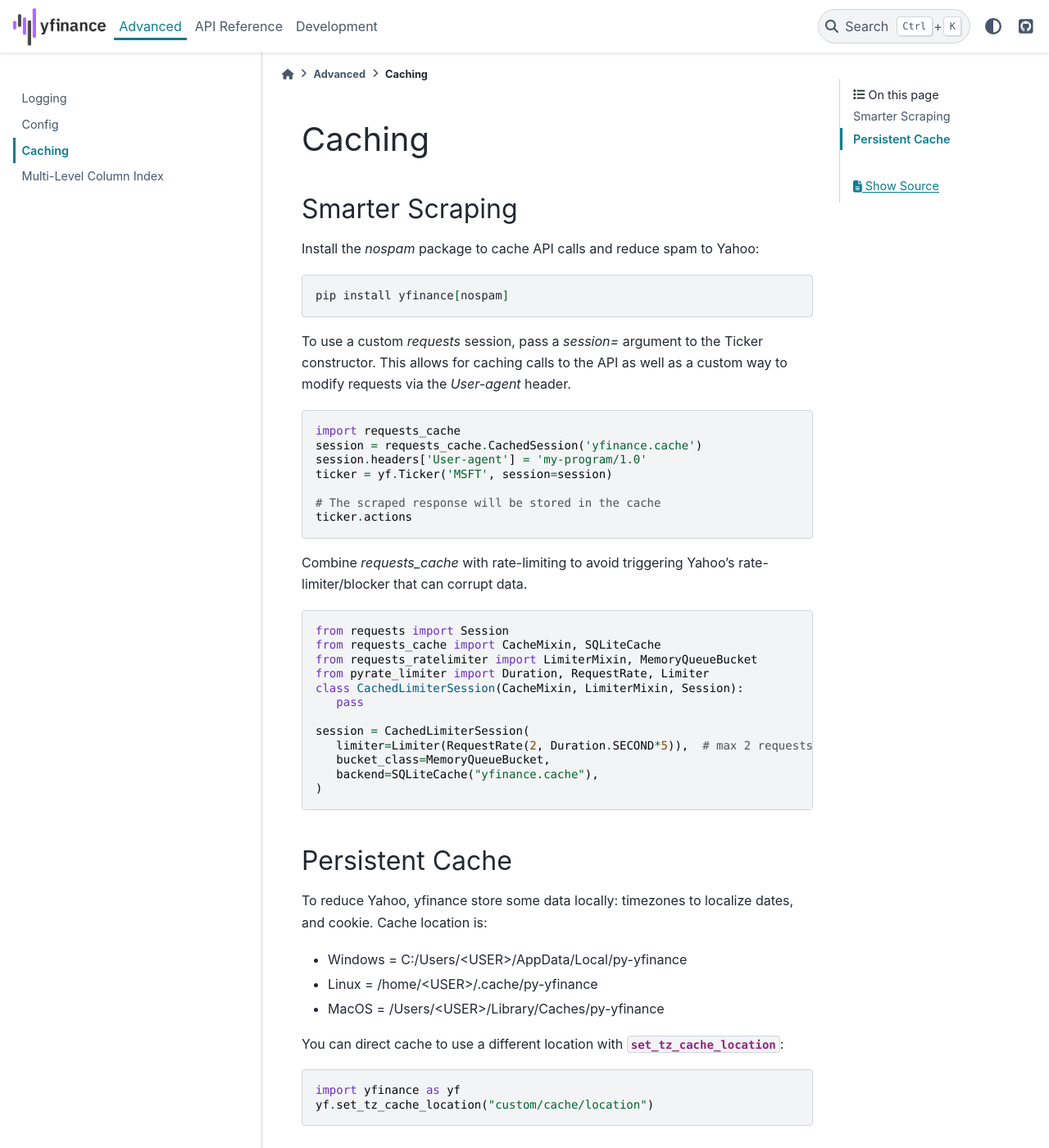
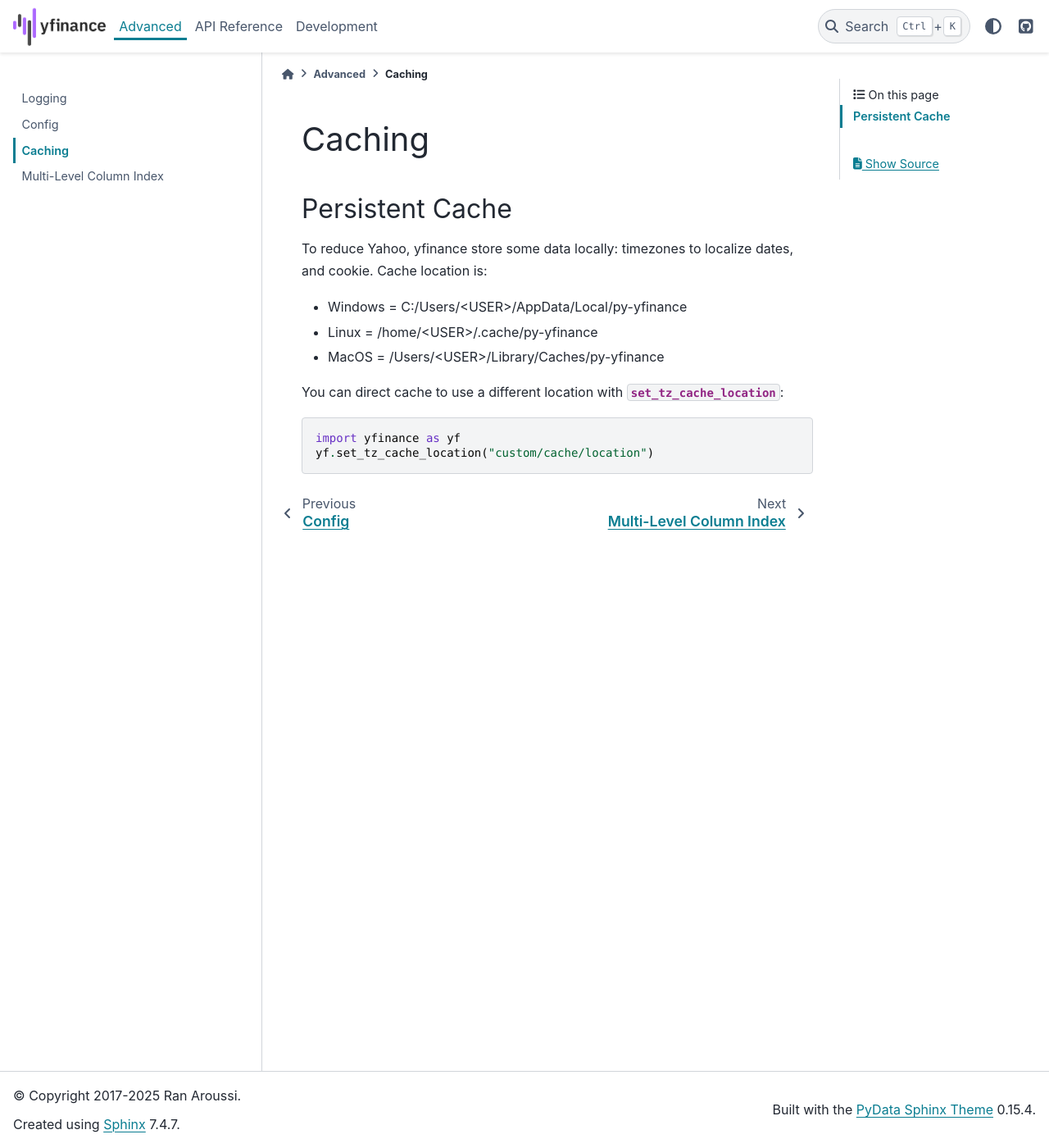
Before and after one commit to kall125017/Yfinance, a Sphinx documentation site: the page built from doc/source/advanced/caching.rst, in a window 1280 px wide and 1400 px high. Shown: the whole window at 82% size. Built offline with Sphinx 7.4.7 and the PyData theme 0.15.4, drawn with Linux system fonts in a browser that asks for light colours; pages that are not in the unit, such as notebooks, are missing from menus.

Commit message:
Remove 'Smarter Scraping' from docs

```diff
--- a/doc/source/advanced/caching.rst
+++ b/doc/source/advanced/caching.rst
@@ -1,46 +1,5 @@
 Caching
 =======
-
-Smarter Scraping
-----------------
-
-Install the `nospam` package to cache API calls and reduce spam to Yahoo:
-
-.. code-block:: bash
-
-   pip install yfinance[nospam]
-
-To use a custom `requests` session, pass a `session=` argument to
-the Ticker constructor. This allows for caching calls to the API as well as a custom way to modify requests via  the `User-agent` header.
-
-.. code-block:: python
-
-   import requests_cache
-   session = requests_cache.CachedSession('yfinance.cache')
-   session.headers['User-agent'] = 'my-program/1.0'
-   ticker = yf.Ticker('MSFT', session=session)
-
-   # The scraped response will be stored in the cache
-   ticker.actions
-
-
-Combine `requests_cache` with rate-limiting to avoid triggering Yahoo's rate-limiter/blocker that can corrupt data.
-
-.. code-block:: python
-
-   from requests import Session
-   from requests_cache import CacheMixin, SQLiteCache
-   from requests_ratelimiter import LimiterMixin, MemoryQueueBucket
-   from pyrate_limiter import Duration, RequestRate, Limiter
-   class CachedLimiterSession(CacheMixin, LimiterMixin, Session):
-      pass
-
-   session = CachedLimiterSession(
-      limiter=Limiter(RequestRate(2, Duration.SECOND*5)),  # max 2 requests per 5 seconds
-      bucket_class=MemoryQueueBucket,
-      backend=SQLiteCache("yfinance.cache"),
-   )
-
 
 Persistent Cache
 ----------------
```
